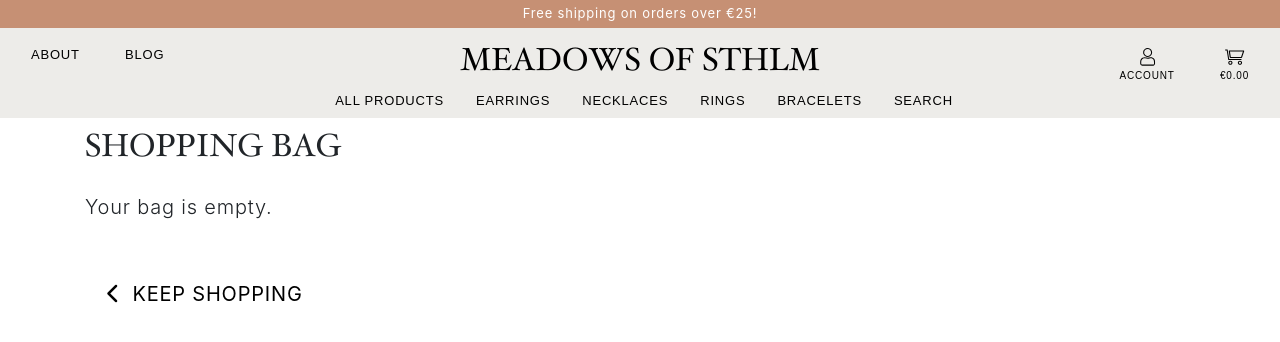
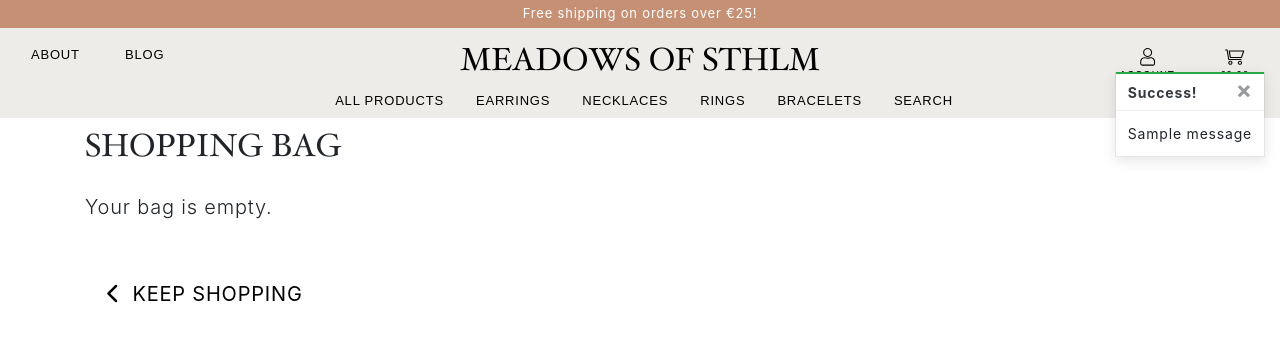
Before and after one commit to Code-Institute-Submissions/meadows_of_sthlm, a Django app: page /bag/ in a window 1280 px wide. Shown: the top 342 px of the page. Run offline with Django 3.2, Linux system fonts and the light colour scheme; tables that the repository leaves empty hold one stand-in row (values such as "Sample post"); one stand-in notice (Sample message) is shown; some libraries are stand-ins or nearby versions; some web fonts are replaced.

Commit message:
added toasts

```diff
--- a/bag/views.py
+++ b/bag/views.py
@@ -1,5 +1,6 @@
 from django.shortcuts import render, redirect, reverse, HttpResponse
-
+from django.contrib import messages
+from products.models import Product
 # Create your views here.
 
 
@@ -11,7 +12,7 @@ def view_bag(request):
 
 def add_to_bag(request, item_id):
     """ Add a quantity of the specified product to the shopping bag """
-
+    product = Product.objects.get(pk=item_id)
     quantity = int(request.POST.get('quantity'))
     redirect_url = request.POST.get('redirect_url')
     size = None
@@ -32,6 +33,7 @@ def add_to_bag(request, item_id):
             bag[item_id] += quantity
         else:
             bag[item_id] = quantity
+            messages.success(request, f'Added {product.name} to your bag.')
 
     request.session['bag'] = bag
     return redirect(redirect_url)
--- a/meadowsofsthlm/settings.py
+++ b/meadowsofsthlm/settings.py
@@ -78,6 +78,8 @@ TEMPLATES = [
     },
 ]
 
+MESSAGE_STORAGE = 'django.contrib.messages.storage.session.SessionStorage'
+
 AUTHENTICATION_BACKENDS = [
     # Needed to login by username in Django admin, regardless of `allauth`
     'django.contrib.auth.backends.ModelBackend',
--- a/static/css/base.css
+++ b/static/css/base.css
@@ -176,6 +176,22 @@ input[type=number] {
     cursor: pointer;
 }
 
+/* ------------------------------- toasts */
+
+.message-container {
+    position: fixed;
+    top: 72px;
+    right: 15px;
+    z-index: 99999999999;
+}
+
+.custom-toast {
+    overflow: visible;
+}
+
+.toast-capper {
+    height: 2px;
+}
 /* -------------------------------- Media Queries */
 
 /* Slightly larger container on xl screens */
@@ -214,24 +230,3 @@ input[type=number] {
         height: calc(100vh - 116px);
     }
 }
-
-
-/* -------------------------------- BACK TO TOP BUTTON */
-
-.to-top{
-    z-index: 100000;
-	position:fixed;
-	bottom:40px;
-	right:40px;
-	color:#83A153;
-    font-size: 2em;
-    display: none;
-}
-
-.to-top{
-    margin-top:22px;
-    transition: all 0.5s ease 0s;
-    -moz-transition: all 0.5s ease 0s;
-    -webkit-transition: all 0.5s ease 0s;
-    -o-transition: all 0.5s ease 0s;
-}
--- a/templates/base.html
+++ b/templates/base.html
@@ -131,7 +131,21 @@
         </header>
 
         {% if messages %}
-        <div class="message-container"></div>
+        <div class="message-container">
+            {% for message in messages %}
+            {% with message.level as level %}
+            {% if level == 40 %}
+            {% include 'includes/toasts/toast_error.html'%}
+            {% elif level == 30 %}
+            {% include 'includes/toasts/toast_warning.html'%}
+            {% elif level == 25 %}
+            {% include 'includes/toasts/toast_success.html'%}
+            {% else %}
+            {% include 'includes/toasts/toast_info.html'%}
+            {% endif %}
+            {% endwith %}
+            {% endfor %}
+        </div>
         {% endif %}
 
         {% block page_header %}
@@ -141,6 +155,9 @@
         {% endblock %}
 
         {% block postloadjs %}
+        <script type="text/javascript">
+            $('.toast').toast('show');
+        </script>
         {% endblock %}
     </body>
 
--- /dev/null
+++ b/templates/includes/toasts/toast_success.html
@@ -0,0 +1,13 @@
+<div class="toast custom-toast rounded-0 border-top-0" data-autohide="false">
+    <div class="arrow-up arrow-success"></div>
+    <div class="w-100 toast-capper bg-success"></div>
+    <div class="toast-header bg-white text-dark">
+        <strong class="mr-auto">Success!</strong>
+        <button type="button" class="ml-2 mb-1 close text-dark" data-dismiss="toast" aria-label="Close">
+            <span aria-hidden="true">&times;</span>
+        </button>
+    </div>
+    <div class="toast-body bg-white">
+        {{ message }}
+    </div>
+</div>
```
Also changed, not shown: products/templates/products/product_detail.html (+5 -12 lines), templates/includes/toasts/toast_error.html (added, +13 -0 lines), templates/includes/toasts/toast_info.html (added, +13 -0 lines), templates/includes/toasts/toast_warning.html (added, +13 -0 lines).
